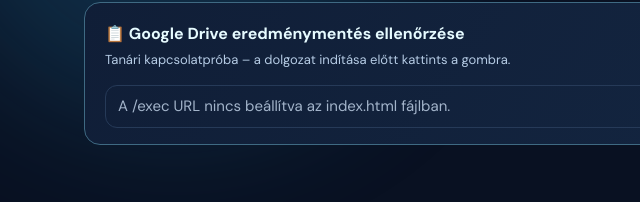
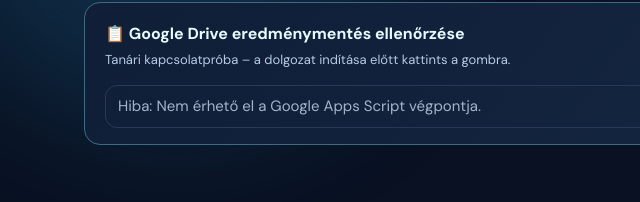
Before and after one commit to trewq2/osztv-2024, a plain HTML site: page index.html in a window 1280 px wide. Both pictures are taken after a click on the button "🔎 Google-kapcsolat tesztelése". Shown: the part 128-330 px from the top of the page, 0-640 px from the left. Drawn offline with Linux system fonts and the light colour scheme.

Commit message:
Add files via upload

```diff
--- a/index.html
+++ b/index.html
@@ -150,7 +150,7 @@ window.OSZTV_API_URL = "https://script.google.com/a/macros/palfy-vizugyi.hu/s/AK
     return `<header class="topbar"><div class="brand"><div class="brand-logo">50</div><div><div class="brand-name">OSZTV <span style="color:var(--cyan)">2024</span></div><div class="brand-tagline">Informatikai tudáspróba</div></div></div><div class="top-pill"><span class="dot"></span>${escapeHTML(status)}</div></header>`;
   }
   const apiUrl = String(window.OSZTV_API_URL||'').trim();
-  const apiReady = /^https:\/\/script\.google\.com\/macros\/s\/[^/]+\/exec(?:\?.*)?$/.test(apiUrl);
+  const apiReady = /^https:\/\/script\.google\.com\/(?:macros\/s|a\/macros\/[^/?#]+\/s)\/[^/?#]+\/exec(?:\?[^#]*)?$/.test(apiUrl);
   function updateSyncStatus(){
     const el=$('syncStatus'); if(!el||!state)return;
     const status=state.serverStatus||'pending';
@@ -168,7 +168,7 @@ window.OSZTV_API_URL = "https://script.google.com/a/macros/palfy-vizugyi.hu/s/AK
   }
   function jsonpRequest(action, parameters={}, timeoutMs=9000){
     return new Promise((resolve,reject)=>{
-      if(!apiReady){reject(Error('Hiányzik az Apps Script /exec URL.'));return;}
+      if(!apiReady){reject(Error('Az Apps Script /exec URL hiányzik vagy hibás formátumú.'));return;}
       const callback='osztvLb'+Date.now().toString(36)+Math.random().toString(36).slice(2,9);
       const script=document.createElement('script');let finished=false;
       const clear=()=>{if(finished)return false;finished=true;clearTimeout(timer);script.remove();delete window[callback];return true;};
@@ -281,7 +281,7 @@ window.OSZTV_API_URL = "https://script.google.com/a/macros/palfy-vizugyi.hu/s/AK
     $('leaderboardRefresh').addEventListener('click',loadLeaderboard); loadLeaderboard();
     $('diagnoseApi')?.addEventListener('click',async()=>{
       const el=$('apiDiagnosis');el.textContent='Google-kapcsolat ellenőrzése…';
-      if(!apiReady){el.textContent='A /exec URL nincs beállítva az index.html fájlban.';return;}
+      if(!apiReady){el.textContent='A Google Apps Script /exec URL hiányzik, vagy nem támogatott a cím formátuma az index.html fájlban.';return;}
       try{const response=await jsonpRequest('health');
         el.textContent=response?.version==='OSZTV-2024-SYNC-V2'&&response.ok?'✓ A Google Apps Script új verziója és az eredménytáblázat is elérhető.': 'A kapcsolat nem megfelelő. Ellenőrizd a Code.gs frissítését és az Apps Script új verziójának telepítését. '+String(response?.message||'');
       }catch(ex){el.textContent='Hiba: '+String(ex.message||ex);}
```
